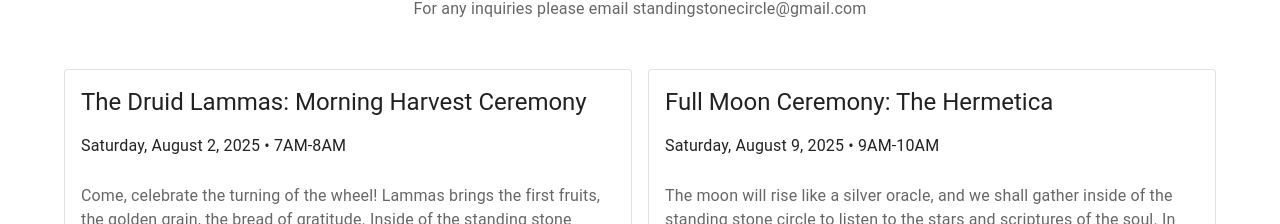
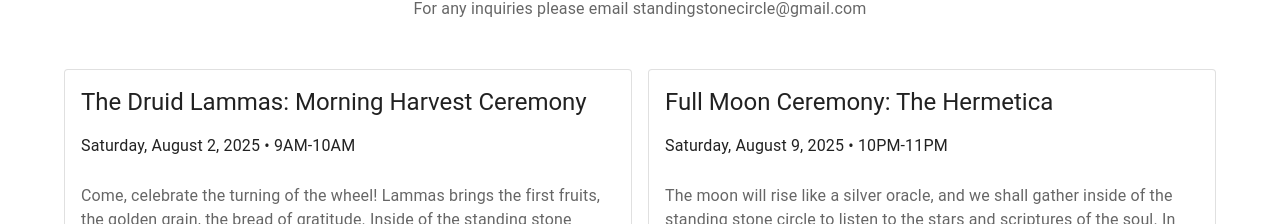
Before and after one commit to cashmartin/stone-circle, a React (Create React App) app: page / in a window 1280 px wide. Shown: the part 1277-1501 px from the top of the page. Built offline with nearby package versions, Linux system fonts and the light colour scheme.

Commit message:
Fixing event time

```diff
--- a/src/components/ActiveSessions.js
+++ b/src/components/ActiveSessions.js
@@ -10,7 +10,7 @@ import Grid from '@mui/material/Grid';
 const upcomingEvents = [
   {
     name: 'The Druid Lammas: Morning Harvest Ceremony',
-    time: 'Saturday, August 2, 2025 • 7AM-8AM',
+    time: 'Saturday, August 2, 2025 • 9AM-10AM',
     text:
       "Come, celebrate the turning of the wheel! Lammas brings the first fruits, the golden " +
       "grain, the bread of gratitude. Inside of the standing stone circle, we'll bless what we've " +
@@ -19,7 +19,7 @@ const upcomingEvents = [
   },
   {
     name: 'Full Moon Ceremony: The Hermetica',
-    time: 'Saturday, August 9, 2025 • 9AM-10AM',
+    time: 'Saturday, August 9, 2025 • 10PM-11PM',
     text:
       "The moon will rise like a silver oracle, and we shall gather inside of the standing stone " +
       "circle to listen to the stars and scriptures of the soul. In this full moon gathering, we will " +
```
